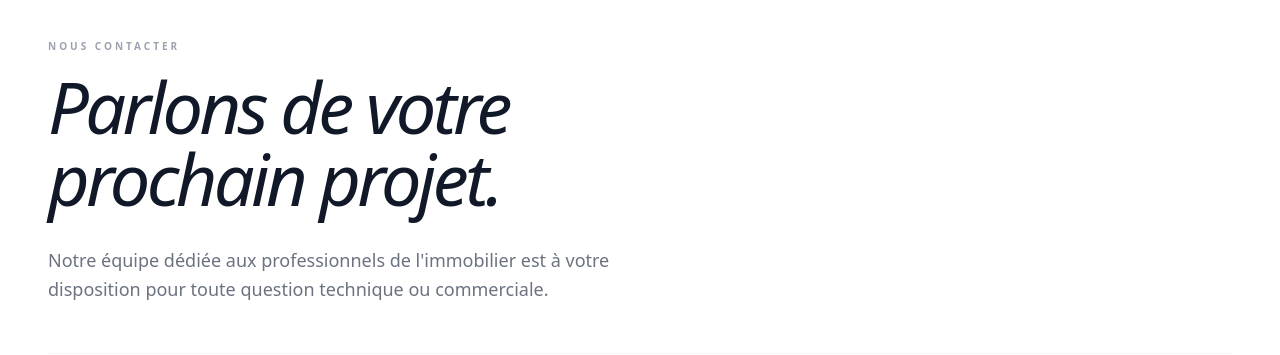
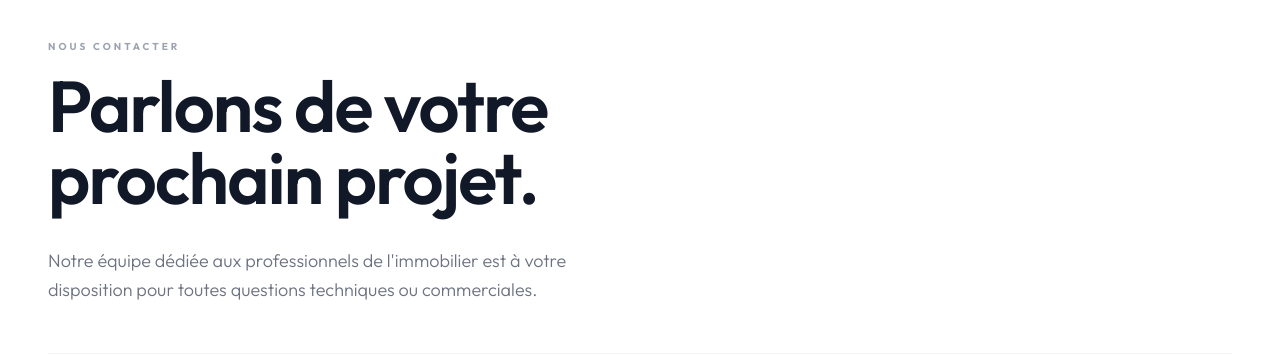
Before and after one commit to jazetjaz01/solutionspro.unbienimmo, a Next.js app: page /contact in a window 1280 px wide. Shown: the part 153-508 px from the top of the page. Built offline with nearby package versions, Linux system fonts and the light colour scheme; no server answers; a web font is replaced by a local one.

Commit message:
blog update

```diff
--- a/components/contact.tsx
+++ b/components/contact.tsx
@@ -2,7 +2,7 @@ import { MailIcon, MapPinIcon, PhoneIcon, ArrowRight } from "lucide-react";
 import Link from "next/link";
 
 const Contact = () => (
-  <div className="min-h-screen bg-white font-sans selection:bg-gray-900 selection:text-white">
+  <div className="min-h-screen bg-white font-inherit selection:bg-gray-900 selection:text-white">
     <div className="max-w-7xl mx-auto px-6 md:px-12 py-24 md:py-32">
 
       {/* HEADER ÉDITORIAL */}
@@ -10,11 +10,11 @@ const Contact = () => (
         <p className="text-[10px] tracking-[0.3em] uppercase font-bold text-gray-400 mb-4">
           Nous contacter
         </p>
-        <h1 className="text-5xl md:text-7xl font-light tracking-tighter text-gray-900 italic">
+        <h1 className="text-5xl md:text-7xl font-semibold -tracking-wide text-gray-900 ">
           Parlons de votre <br /> prochain projet.
         </h1>
         <p className="mt-8 text-lg font-light text-gray-500 max-w-xl leading-relaxed">
-          Notre équipe dédiée aux professionnels de l'immobilier est à votre disposition pour toute question technique ou commerciale.
+          Notre équipe dédiée aux professionnels de l'immobilier est à votre disposition pour toutes questions techniques ou commerciales.
         </p>
       </div>
 
```
